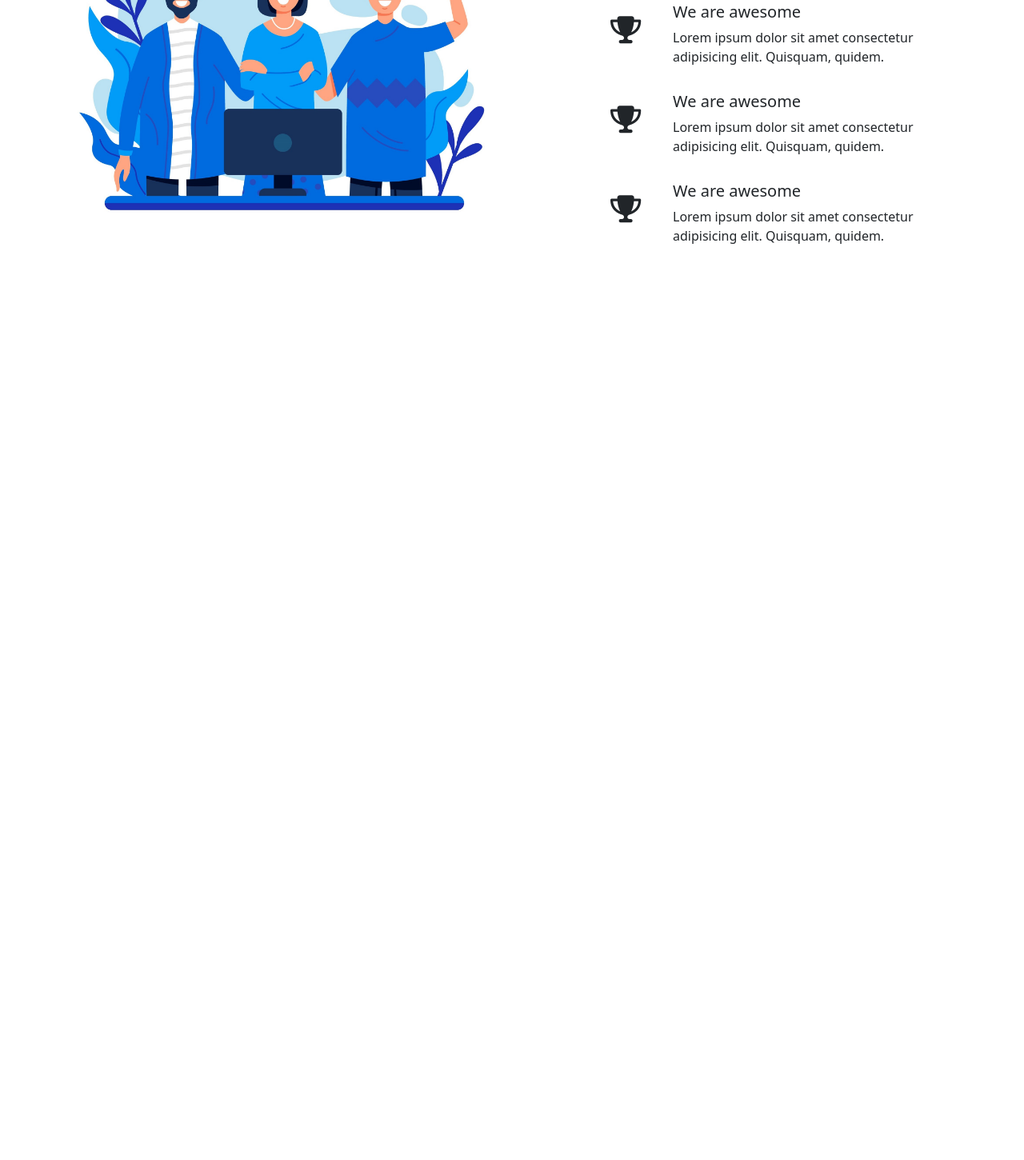
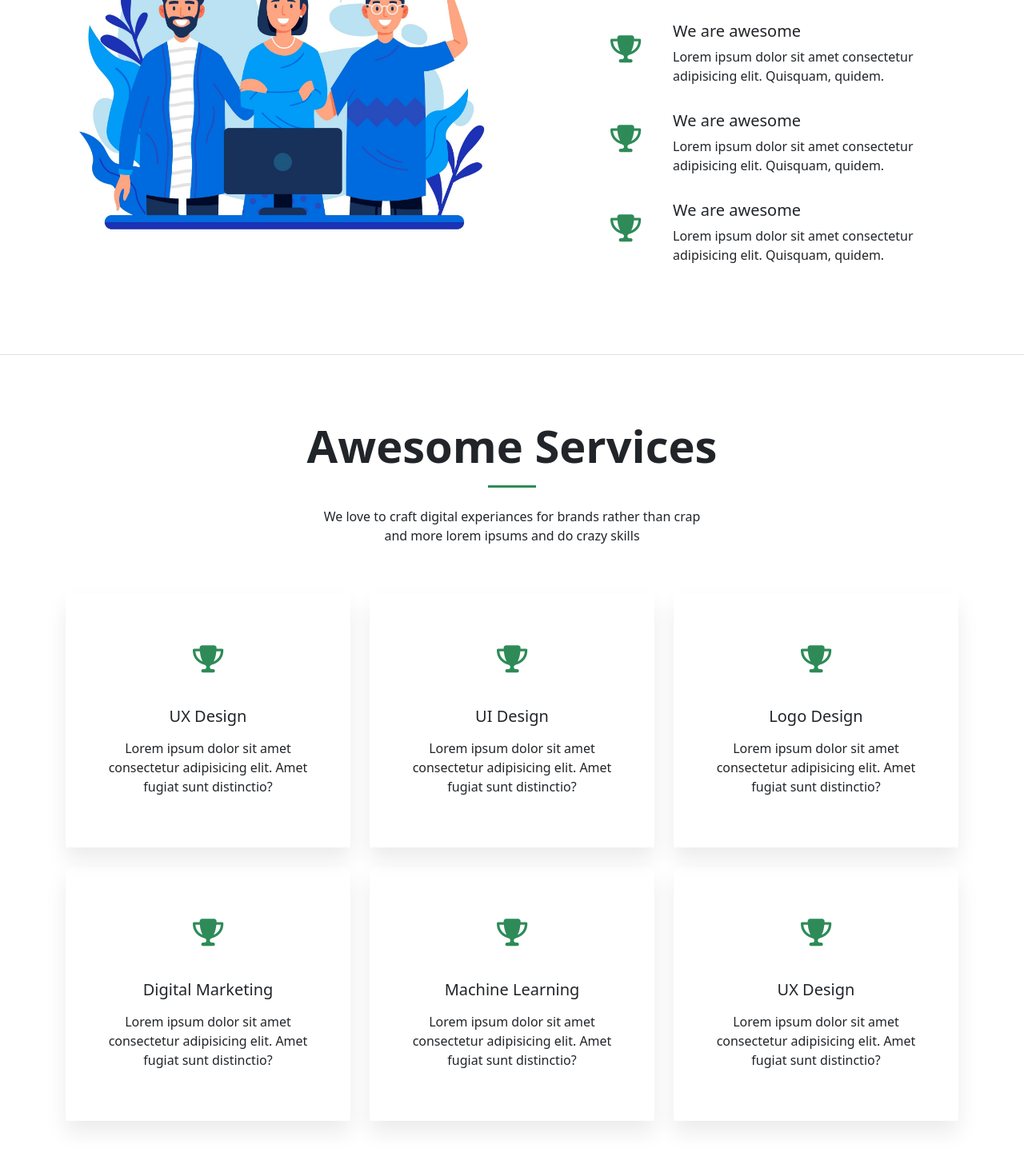
Before and after one commit to healty-bites/landing-page, a plain HTML site: page index.html in a window 1280 px wide. Shown: the part 1271-2722 px from the top of the page at 80% size. Before the commit the page ends 1750 px from the top, so only its background shows below. Drawn offline with nearby package versions, Linux system fonts and the light colour scheme.

Commit message:
implementado apartado de feature

```diff
--- a/css/style.css
+++ b/css/style.css
@@ -1,14 +1,21 @@
 :root {
-    --primary-color: #2E8B57;
-    --secondary-color: #A3E4B7;
-    --tertiary-color: #C6F5D4;
-    --dark-color: #333;
-    --light-color: #fff;
+    --c-dark: #212529;
+    --c-brand: #2E8B57;
+    --c-brand-light: #6970dd;
+    --c-brand-rgb: 0, 51, 0;
+    --c-body: #727272;
+    --font-base: "ClashDisplay", sans-serif;
+    --box-shadow: 0px 15px 25px rgba(0,0,0,0.08);
+    --transition: all 0.5s ease;
 }
 
 .section-padding {
     padding-top: 80px;
-    padding-bottom: 140px;
+    padding-bottom: 80px;
+}
+
+.theme-shadow {
+    box-shadow: 0px 15px 25px rgba(0,0,0,0.08)
 }
 
 /* Navbar */
@@ -21,7 +28,7 @@
 
 .navbar-brand {
     font-weight: 500;
-    color: #2E8B57;
+    color: var(--c-brand);
     font-size: 24px;
     transition: 0.3s color;
 }
@@ -82,7 +89,7 @@
 
 /* HERO */
 #hero {
-    background: linear-gradient(rgba(0, 0, 0, 0.507), rgba(0, 0, 0, 0.438)), url(../assets/images/features/image1.jpg);
+    background: linear-gradient(rgba(var(--c-brand-rgb), 0.507), rgba(var(--c-brand-rgb), 0.438)), url(../assets/images/features/image1.jpg);
     background-position: center;
     background-size: cover;
 }
@@ -99,14 +106,53 @@
     margin: 16px auto 24px auto;
 }
 
+.section-title p {
+    max-width: 500px;
+    margin-left: auto;
+    margin-right: auto;
+}
+
 .iconbox {
     width: 70px;
     height: 70px;
     display: inline-flex;
     align-items: center;
     justify-content: center;
-    background: rgba(var(--c-brand-rgb), 0.1);
     color: var(--c-brand);
     font-size: 34px;
     flex: none;
 }
+
+/* FEATURE */
+.service {
+    position: relative;
+    overflow: hidden;
+    z-index: 2;
+}
+
+.service::after {
+    content: "";
+    width: 40px;
+    height: 40px;
+    position: absolute;
+    bottom: 0;
+    right: 0;
+    transition: var(--transition);
+}
+
+
+.service:hover::after {
+    width: 100%;
+    height: 100%;
+    background: var(--c-brand);
+    z-index: -1;
+}
+
+.service:hover h5,
+.service:hover p {
+    color: white;
+}
+
+.service:hover .iconbox {
+    color: white;
+}
--- a/index.html
+++ b/index.html
@@ -132,6 +132,78 @@
     </section>
     <!-- End About -->
 
+    <!-- Start Feature -->
+    <section id="feature" class="section-padding border-top">
+        <div class="container">
+            <div class="row">
+                <div class="col-12 text-center" data-aos="fade-down" data-aos-delay="150">
+                    <div class="section-title">
+                        <h1 class="display-4 fw-semibold">Awesome Services</h1>
+                        <div class="line"></div>
+                        <p>We love to craft digital experiances for brands rather than crap and more lorem ipsums and do crazy skills</p>
+                    </div>
+                </div>
+            </div>
+            <div class="row g-4 text-center">
+                <div class="col-lg-4 col-sm-6" data-aos="fade-down" data-aos-delay="150">
+                    <div class="service theme-shadow p-lg-5 p-4">
+                        <div class="iconbox">
+                            <i class="fa-solid fa-trophy"></i>
+                        </div>
+                        <h5 class="mt-4 mb-3">UX Design</h5>
+                        <p>Lorem ipsum dolor sit amet consectetur adipisicing elit. Amet fugiat sunt distinctio?</p>
+                    </div>
+                </div>
+                <div class="col-lg-4 col-sm-6" data-aos="fade-down" data-aos-delay="250">
+                    <div class="service theme-shadow p-lg-5 p-4">
+                        <div class="iconbox">
+                            <i class="fa-solid fa-trophy"></i>
+                        </div>
+                        <h5 class="mt-4 mb-3">UI Design</h5>
+                        <p>Lorem ipsum dolor sit amet consectetur adipisicing elit. Amet fugiat sunt distinctio?</p>
+                    </div>
+                </div>
+                <div class="col-lg-4 col-sm-6" data-aos="fade-down" data-aos-delay="350">
+                    <div class="service theme-shadow p-lg-5 p-4">
+                        <div class="iconbox">
+                            <i class="fa-solid fa-trophy"></i>
+                        </div>
+                        <h5 class="mt-4 mb-3">Logo Design</h5>
+                        <p>Lorem ipsum dolor sit amet consectetur adipisicing elit. Amet fugiat sunt distinctio?</p>
+                    </div>
+                </div>
+                <div class="col-lg-4 col-sm-6" data-aos="fade-down" data-aos-delay="450">
+                    <div class="service theme-shadow p-lg-5 p-4">
+                        <div class="iconbox">
+                            <i class="fa-solid fa-trophy"></i>
+                        </div>
+                        <h5 class="mt-4 mb-3">Digital Marketing</h5>
+                        <p>Lorem ipsum dolor sit amet consectetur adipisicing elit. Amet fugiat sunt distinctio?</p>
+                    </div>
+                </div>
+                <div class="col-lg-4 col-sm-6" data-aos="fade-down" data-aos-delay="550">
+                    <div class="service theme-shadow p-lg-5 p-4">
+                        <div class="iconbox">
+                            <i class="fa-solid fa-trophy"></i>
+                        </div>
+                        <h5 class="mt-4 mb-3">Machine Learning</h5>
+                        <p>Lorem ipsum dolor sit amet consectetur adipisicing elit. Amet fugiat sunt distinctio?</p>
+                    </div>
+                </div>
+                <div class="col-lg-4 col-sm-6" data-aos="fade-down" data-aos-delay="650">
+                    <div class="service theme-shadow p-lg-5 p-4">
+                        <div class="iconbox">
+                            <i class="fa-solid fa-trophy"></i>
+                        </div>
+                        <h5 class="mt-4 mb-3">UX Design</h5>
+                        <p>Lorem ipsum dolor sit amet consectetur adipisicing elit. Amet fugiat sunt distinctio?</p>
+                    </div>
+                </div>
+            </div>
+        </div>
+    </section>
+    <!-- End Feature -->
+
     <!-- Bootstrap JS -->
     <script src="https://cdn.jsdelivr.net/npm/bootstrap@5.3.3/dist/js/bootstrap.bundle.min.js" integrity="sha384-YvpcrYf0tY3lHB60NNkmXc5s9fDVZLESaAA55NDzOxhy9GkcIdslK1eN7N6jIeHz" crossorigin="anonymous"></script>
     <script src="js/main.js"></script>
```
